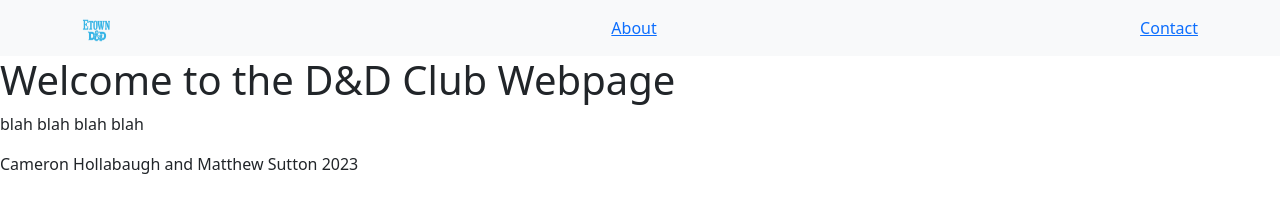
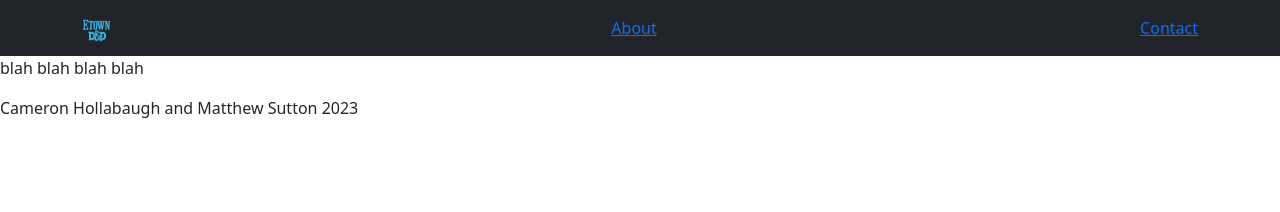
Before and after one commit to mattSutton462/cs310_project, a plain HTML site: page index.html in a window 1280 px wide. Drawn offline with nearby package versions, Linux system fonts and the light colour scheme.

Commit message:
Update index.html

```diff
--- a/index.html
+++ b/index.html
@@ -9,7 +9,7 @@
 </head>
 <body>
     <header>
-        <nav class="navbar bg-body-tertiary">
+        <nav class="navbar navbar-dark bg-dark fixed-top">
             <div class="container">
               <a class="navbar-brand" href="#">
                 <img src="tmplogo.png" alt="Club Logo" width="30" height="24">
```
